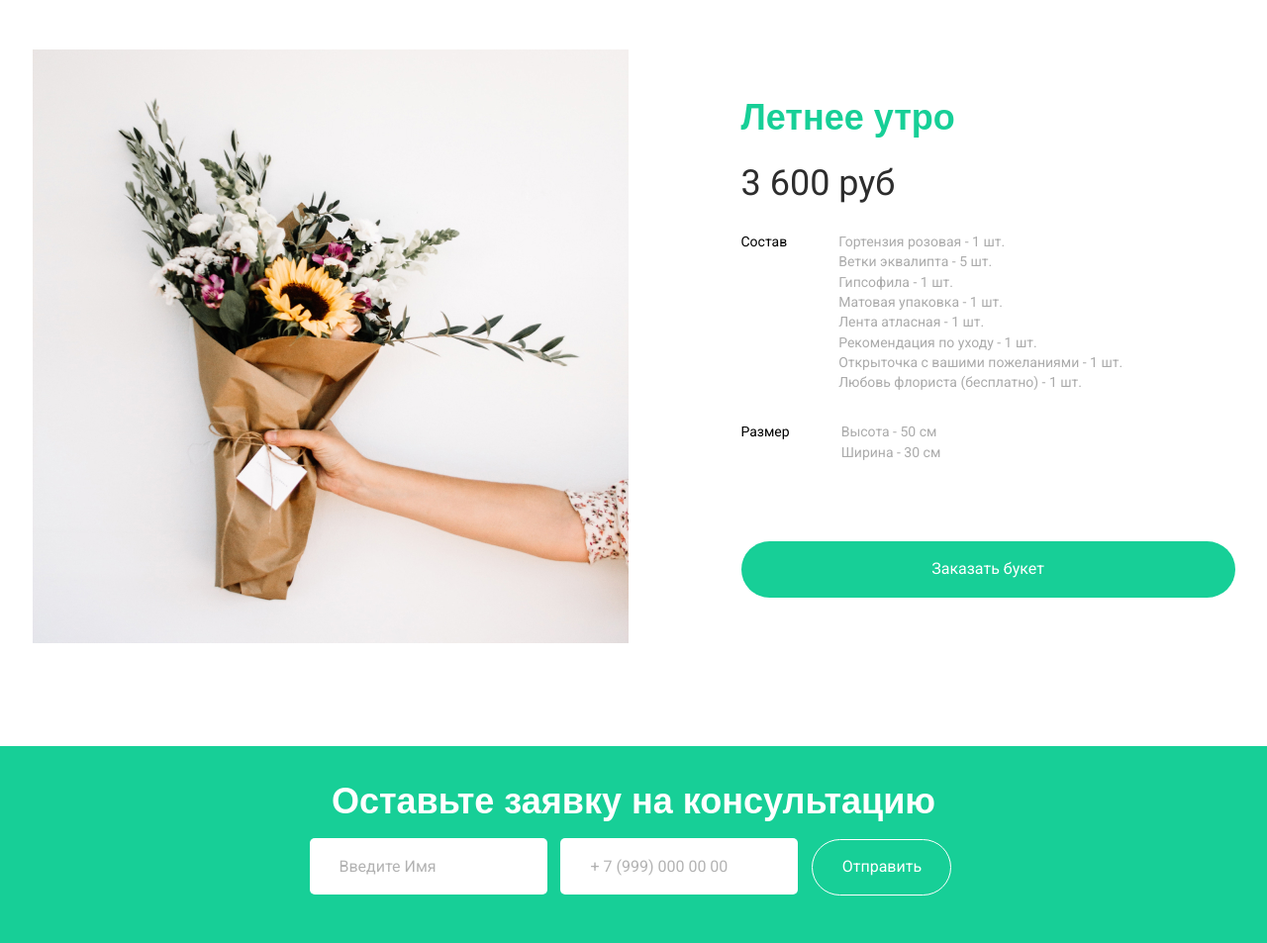
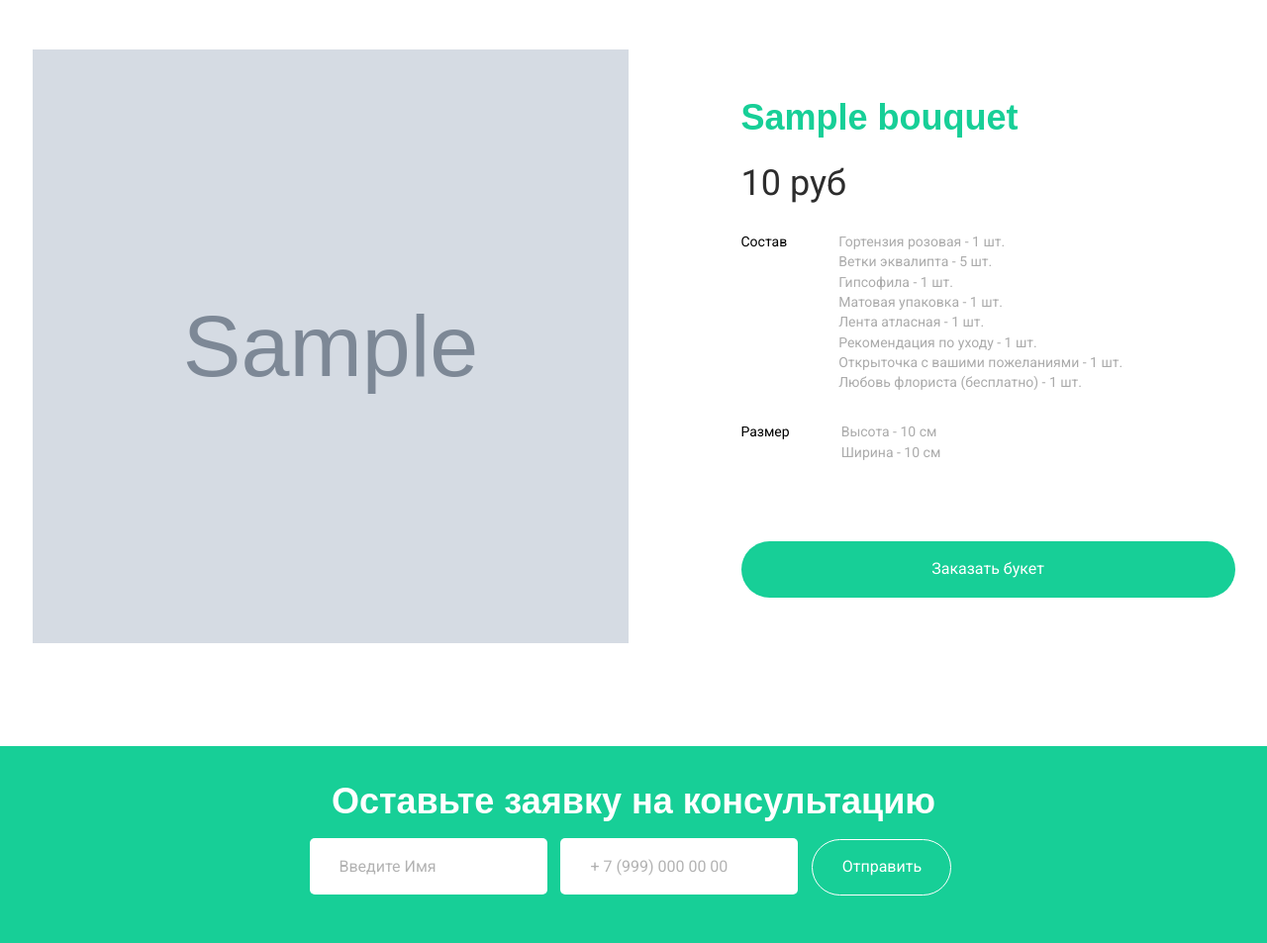
Before and after one commit to M1nZof/FlowerShop, a Django app: template templates/card.html in a window 1280 px wide. Shown: the part 50-1003 px from the top of the page at 99% size. Run offline with Django 3.2, Linux system fonts and the light colour scheme; the template is opened without the code that fills it: most values are stand-ins (such as "Sample title", 1, 10 or a date in 2020); grey boxes marked "Sample" are stand-in pictures; some web fonts are replaced.

Commit message:
Add data from database to card

```diff
--- a/flower_app/urls.py
+++ b/flower_app/urls.py
@@ -10,7 +10,7 @@ urlpatterns = [
     path('card/<int:bouquet_id>/', views.card, name='card'),
     path('catalog/', views.catalog, name='catalog'),
     path('consultation/', views.consultation, name='consultation'),
-    path('order/', views.order, name='order'),
+    path('order/<int:bouquet_id>/', views.order, name='order'),
     path('order_step/', views.order_step, name='order_step'),
     path('quiz/', views.quiz, name='quiz'),
     path('quiz_step/', views.quiz_step, name='quiz_step'),
--- a/flower_app/views.py
+++ b/flower_app/views.py
@@ -34,7 +34,7 @@ def consultation(request):
 	return render(request, 'consultation.html')
 
 
-def order(request):
+def order(request, bouquet_id):
 	return render(request, 'order.html')
 
 
--- a/static/css/main.css
+++ b/static/css/main.css
@@ -555,8 +555,8 @@ height: 57px;
 	margin-bottom: 17px;
 	color: #ABABAB;
 }
-.result__items_block__btn {
-	margin-bottom: 10px;
+.result__items_block__btn a {
+	margin-bottom: 5px;
 	margin-top: 0;
 }
 .result__items_block__btn:last-child {
--- a/templates/card.html
+++ b/templates/card.html
@@ -6,11 +6,11 @@
 		<div class="container">
 			<div class="card ficb">
 				<div class="card__block card__block_first">
-					<img src="{% static 'img/cardImg.jpg' %}" alt="img" class="card__img">
+					<img src="{{ bouquet.image.url }}" alt="img" class="card__img">
 				</div>
 				<div class="card__block card__block_sec">
-					<div class="title">Летнее утро</div>
-					<div class="card__block_price">3 600 руб</div>
+					<div class="title">{{ bouquet.name }}</div>
+					<div class="card__block_price">{{ bouquet.price }} руб</div>
 					<div class="card__elems ">
 						<span class="card__elems_intro">Состав</span>
 						<div class="card__items">
@@ -44,10 +44,10 @@
 						<span class="card__elems_intro">Размер</span>
 						<div class="card__items">
 							<span class="card_items_intro">
-								Высота - 50 см
+								Высота - {{ bouquet.height }} см
 							</span>
 							<span class="card_items_intro">
-								Ширина - 30 см
+								Ширина - {{ bouquet.width }} см
 							</span>
 						</div>
 					</div>
--- a/templates/result.html
+++ b/templates/result.html
@@ -13,7 +13,7 @@
                             <div class="card__elems ">
                                 <span class="card__elems_intro">Описание:</span>
                                 <div class="card__items">
-                                    <p class="card__items_text card__items_text__first">{{ bouquet.description  }}</p>
+                                    <p class="card__items_text card__items_text__first">{{ bouquet.description | safe}}</p>
                                 </div>
                             </div>
                             <div class="card__elems ">
@@ -30,7 +30,7 @@
                         <div class="result__items">
                                 <div class="title result__items_title">{{ bouquet.title }}</div>
                                 <div class="result__items_price">{{ bouquet.price }} руб</div>
-                           <button class="btn result__items_btn" onclick="location.href='{% url 'order' %}'">Заказать букет</button>  {#  bouquet.id #}
+                                <button class="btn result__items_btn" onclick="location.href='{% url 'order' bouquet.id %}'">Заказать букет</button>
                                 <hr class="result__items_line" />
                                 <div class="result__items_intro">Хотите что-то более специальное?</div>
                                 <div class="result__items_block">
```
Also changed, not shown: db.sqlite3. Lines whose indentation alone changed are shown as unchanged.
